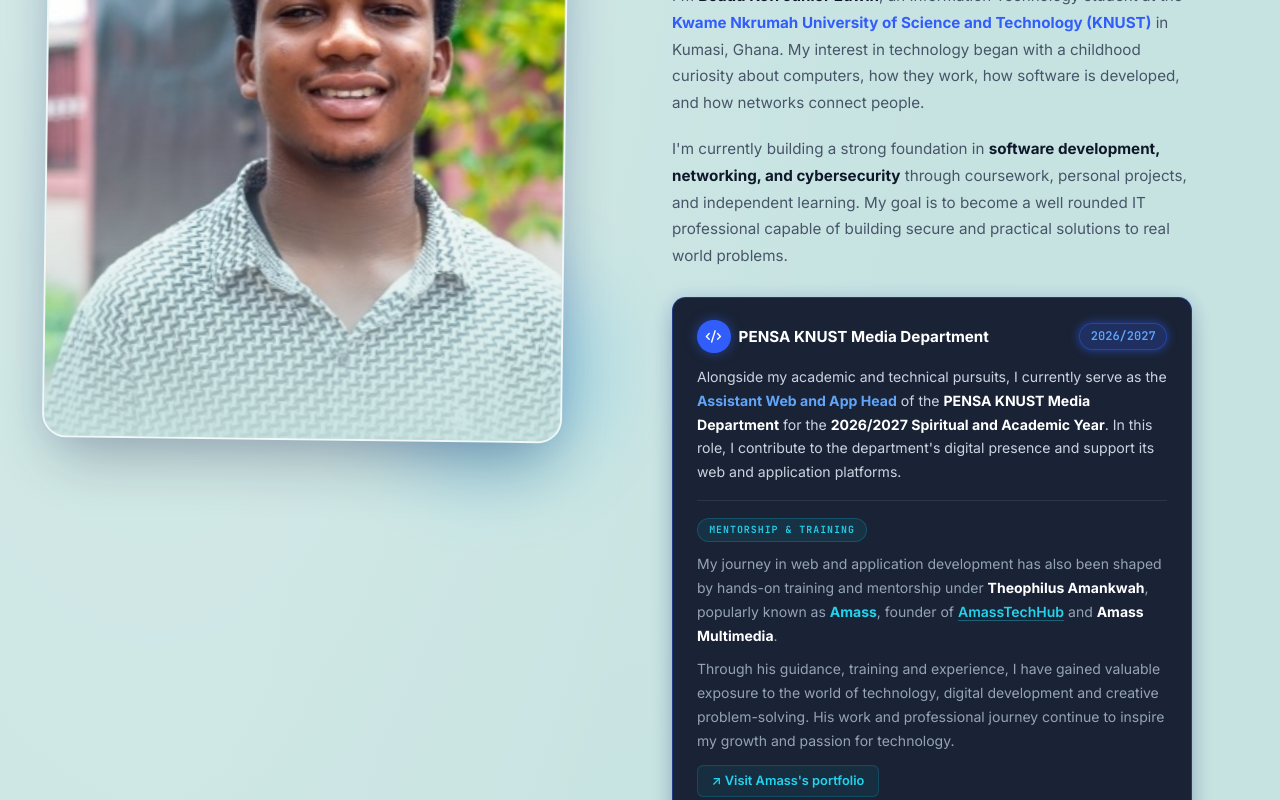
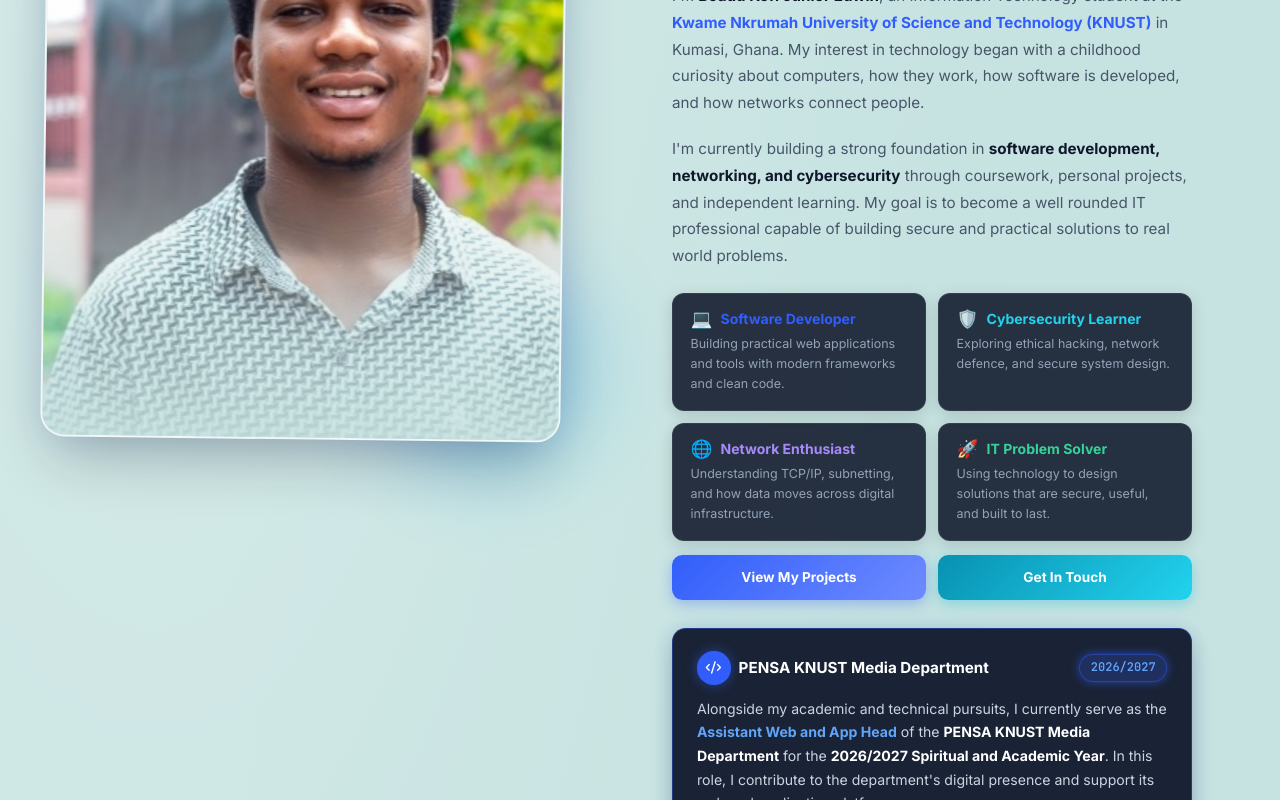
Before and after one commit to Junior09-gif/My-Portfolio, a React (Vite) app in the folder My-Portfolio-main/My-Portfolio-main/: page / in a window 1280 px wide. Shown: the part 1215-2015 px from the top of the page. Built offline with nearby package versions, Linux system fonts and the light colour scheme.

Commit message:
Add 2x2 role cards and CTA buttons to About section

```diff
--- a/My-Portfolio-main/My-Portfolio-main/src/components/About.tsx
+++ b/My-Portfolio-main/My-Portfolio-main/src/components/About.tsx
@@ -254,6 +254,111 @@ export default function About() {
               <strong style={{ color: "#0F172A" }}>software development, networking, and cybersecurity</strong> through coursework, personal projects, and independent learning.
               My goal is to become a well rounded IT professional capable of building secure and practical solutions to real world problems.
             </motion.p>
+
+            {/* ── 2×2 Role Cards + CTAs ── */}
+            <motion.div
+              initial={{ opacity: 0, y: 20 }}
+              whileInView={{ opacity: 1, y: 0 }}
+              viewport={{ once: true }}
+              transition={{ duration: 0.5, delay: 0.32 }}
+              style={{ display: "flex", flexDirection: "column", gap: "0.75rem", marginTop: "0.25rem" }}
+            >
+              {/* 2×2 grid */}
+              <div style={{ display: "grid", gridTemplateColumns: "1fr 1fr", gap: "0.75rem" }}>
+                {[
+                  {
+                    icon: "💻",
+                    title: "Software Developer",
+                    desc: "Building practical web applications and tools with modern frameworks and clean code.",
+                    color: "#315EFB",
+                  },
+                  {
+                    icon: "🛡️",
+                    title: "Cybersecurity Learner",
+                    desc: "Exploring ethical hacking, network defence, and secure system design.",
+                    color: "#22d3ee",
+                  },
+                  {
+                    icon: "🌐",
+                    title: "Network Enthusiast",
+                    desc: "Understanding TCP/IP, subnetting, and how data moves across digital infrastructure.",
+                    color: "#a78bfa",
+                  },
+                  {
+                    icon: "🚀",
+                    title: "IT Problem Solver",
+                    desc: "Using technology to design solutions that are secure, useful, and built to last.",
+                    color: "#34d399",
+                  },
+                ].map((card, i) => (
+                  <motion.div
+                    key={card.title}
+                    initial={{ opacity: 0, y: 12 }}
+                    whileInView={{ opacity: 1, y: 0 }}
+                    viewport={{ once: true }}
+                    transition={{ duration: 0.4, delay: 0.35 + i * 0.08 }}
+                    whileHover={{ y: -4, scale: 1.02, transition: { duration: 0.18 } }}
+                    style={{
+                      padding: "1rem 1.1rem",
+                      background: "rgba(15,23,42,0.88)",
+                      border: `1px solid rgba(255,255,255,0.08)`,
+                      borderRadius: "0.75rem",
+                      display: "flex", flexDirection: "column", gap: "0.4rem",
+                      cursor: "default",
+                      boxShadow: "0 4px 16px rgba(0,0,0,0.15)",
+                    }}
+                  >
+                    <div style={{ display: "flex", alignItems: "center", gap: "0.5rem" }}>
+                      <span style={{ fontSize: "1.1rem", lineHeight: 1 }}>{card.icon}</span>
+                      <h4 style={{ fontSize: "0.875rem", fontWeight: 700, color: card.color, lineHeight: 1.2 }}>
+                        {card.title}
+                      </h4>
+                    </div>
+                    <p style={{ fontSize: "0.78rem", lineHeight: 1.6, color: "#94a3b8" }}>
+                      {card.desc}
+                    </p>
+                  </motion.div>
+                ))}
+              </div>
+
+              {/* CTA buttons */}
+              <div style={{ display: "grid", gridTemplateColumns: "1fr 1fr", gap: "0.75rem", marginTop: "0.1rem" }}>
+                <motion.a
+                  href="#projects"
+                  onClick={e => { e.preventDefault(); document.querySelector("#projects")?.scrollIntoView({ behavior: "smooth" }); }}
+                  whileHover={{ scale: 1.03 }} whileTap={{ scale: 0.97 }}
+                  transition={{ duration: 0.15 }}
+                  style={{
+                    display: "flex", alignItems: "center", justifyContent: "center",
+                    padding: "0.75rem 1rem",
+                    background: "linear-gradient(135deg, #315EFB, #6E8BFF)",
+                    color: "#fff", borderRadius: "0.65rem",
+                    fontSize: "0.85rem", fontWeight: 700,
+                    textDecoration: "none", cursor: "pointer",
+                    boxShadow: "0 4px 14px rgba(49,94,251,0.35)",
+                  }}
+                >
+                  View My Projects
+                </motion.a>
+                <motion.a
+                  href="#contact"
+                  onClick={e => { e.preventDefault(); document.querySelector("#contact")?.scrollIntoView({ behavior: "smooth" }); }}
+                  whileHover={{ scale: 1.03 }} whileTap={{ scale: 0.97 }}
+                  transition={{ duration: 0.15 }}
+                  style={{
+                    display: "flex", alignItems: "center", justifyContent: "center",
+                    padding: "0.75rem 1rem",
+                    background: "linear-gradient(135deg, #0891b2, #22d3ee)",
+                    color: "#fff", borderRadius: "0.65rem",
+                    fontSize: "0.85rem", fontWeight: 700,
+                    textDecoration: "none", cursor: "pointer",
+                    boxShadow: "0 4px 14px rgba(6,182,212,0.35)",
+                  }}
+                >
+                  Get In Touch
+                </motion.a>
+              </div>
+            </motion.div>
 
             {/* Distinct PENSA Leadership Card with Interactive Modal Trigger */}
             <motion.div
```
